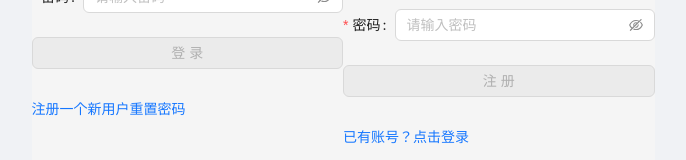
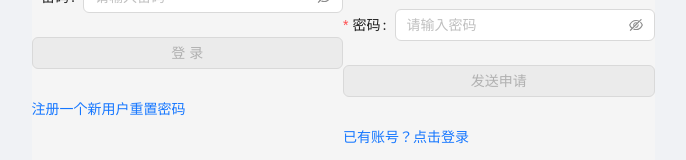
Before and after one commit to zennghuilan/book-menager-fe, a Vue app: page /masterauth in a window 1280 px wide. Shown: the part 363-523 px from the top of the page, without its empty margins (297-983 px from the left). Built offline with nearby package versions, Linux system fonts and the light colour scheme.

Commit message:
图书管理员的注册

```diff
--- a/src/components/MasterRegister.vue
+++ b/src/components/MasterRegister.vue
@@ -49,10 +49,9 @@
         :disabled="disabled"
         class="register-form-button"
       >
-        注册
+        发送申请
       </a-button>
     </a-form-item>
-
     <a-form-item>
       <a @click="switchToLogin">已有账号？点击登录</a>
     </a-form-item>
@@ -78,6 +77,11 @@ const formState = reactive({
   password: ''
 });
 
+// eslint-disable-next-line vue/no-dupe-keys
+const switchToLogin = () => {
+  window.location.href = '/authmaster'
+}
+
 const disabled = computed(() => {
   return !(formState.username && formState.email && formState.password);
 });
@@ -87,7 +91,7 @@ const onFinish = (values) => {
 };
 
 const onFinishFailed = (errorInfo) => {
-  console.log('注册失败:', errorInfo);
+  console.log('申请失败:', errorInfo);
 };
 </script>
 
```
